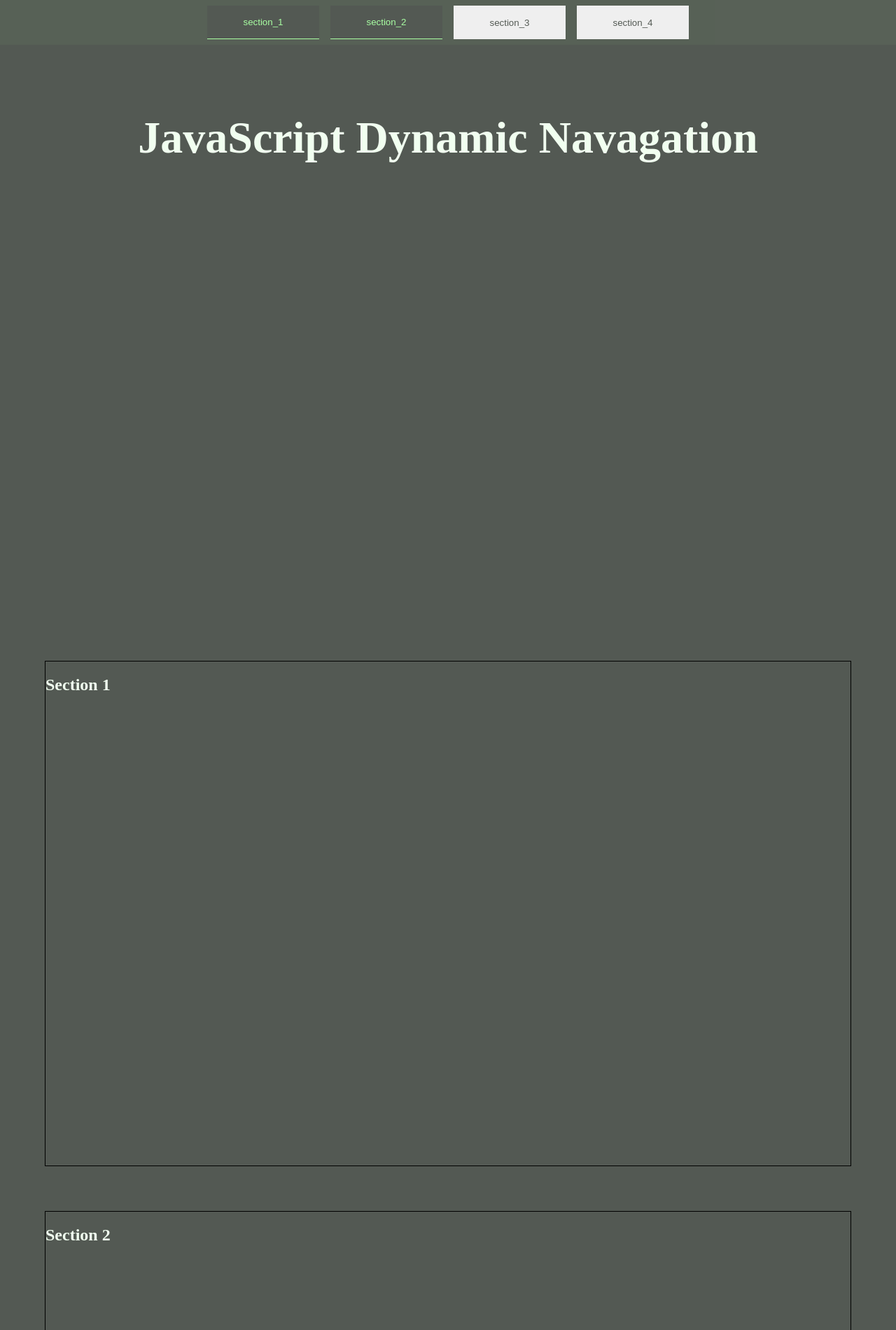
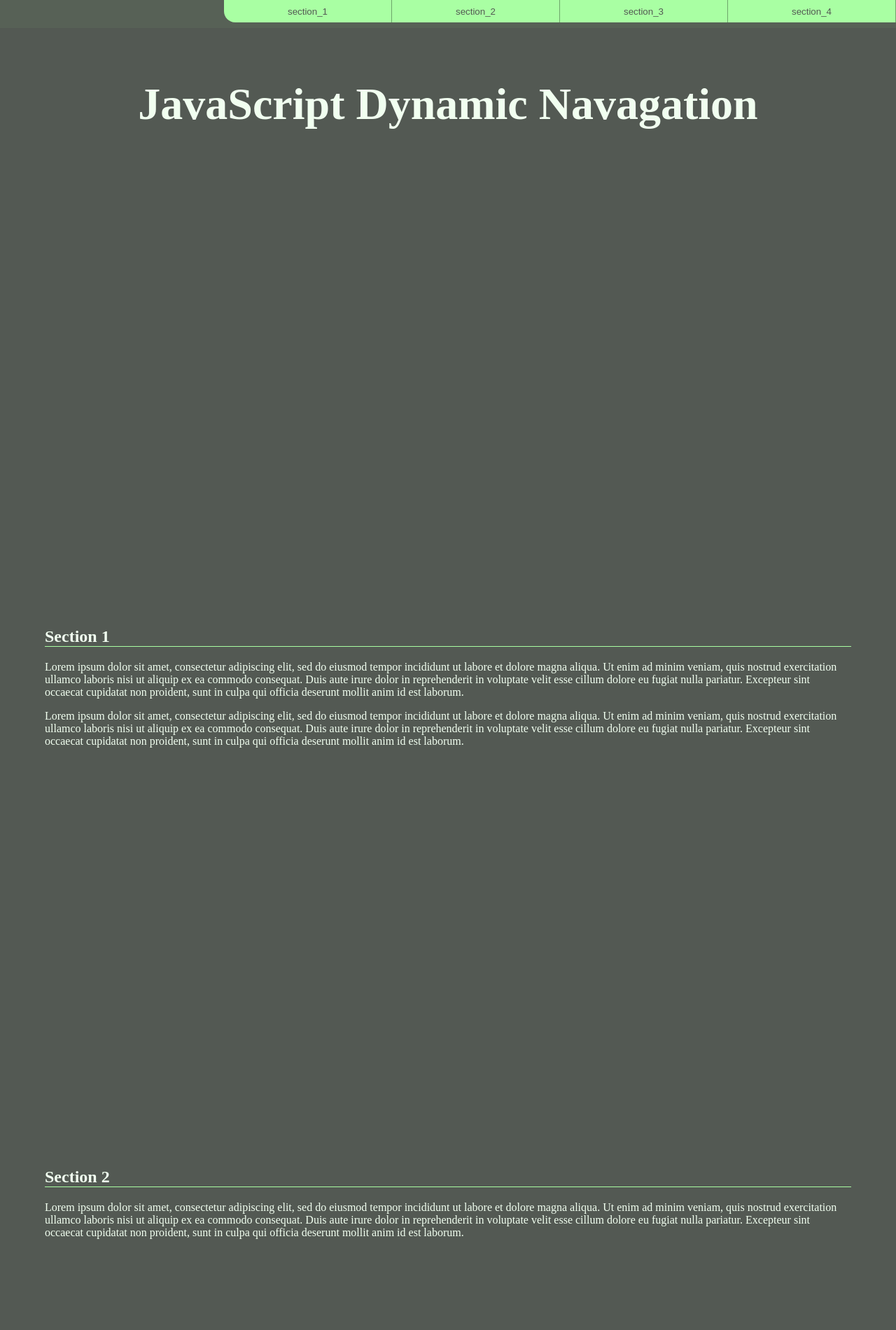
Before and after one commit to ShawnO86/Dynamic-navBar, a plain HTML site: page index.html in a window 1280 px wide. Shown: the top 1900 px of the page at 70% size. Drawn offline with Linux system fonts and the light colour scheme.

Commit message:
section active style + animation

```diff
--- a/index.html
+++ b/index.html
@@ -18,16 +18,49 @@
 
         <main>
             <section id="section_1">
-                <h2>Section 1</h2>
+                <h2 class="sectionHeader">Section 1</h2>
+                <div class="sectionContent">
+                    <p>Lorem ipsum dolor sit amet, consectetur adipiscing elit, sed do eiusmod tempor incididunt ut
+                        labore et dolore magna aliqua. Ut enim ad minim veniam, quis nostrud exercitation ullamco
+                        laboris nisi ut aliquip ex ea commodo consequat. Duis aute irure dolor in reprehenderit in
+                        voluptate velit esse cillum dolore eu fugiat nulla pariatur. Excepteur sint occaecat cupidatat
+                        non proident, sunt in culpa qui officia deserunt mollit anim id est laborum.</p>
+                    <p>Lorem ipsum dolor sit amet, consectetur adipiscing elit, sed do eiusmod tempor incididunt ut
+                        labore et dolore magna aliqua. Ut enim ad minim veniam, quis nostrud exercitation ullamco
+                        laboris nisi ut aliquip ex ea commodo consequat. Duis aute irure dolor in reprehenderit in
+                        voluptate velit esse cillum dolore eu fugiat nulla pariatur. Excepteur sint occaecat cupidatat
+                        non proident, sunt in culpa qui officia deserunt mollit anim id est laborum.</p>
+                </div>
             </section>
             <section id="section_2">
-                <h2>Section 2</h2>
+                <h2 class="sectionHeader">Section 2</h2>
+                <div class="sectionContent">
+                    <p>Lorem ipsum dolor sit amet, consectetur adipiscing elit, sed do eiusmod tempor incididunt ut
+                        labore et dolore magna aliqua. Ut enim ad minim veniam, quis nostrud exercitation ullamco
+                        laboris nisi ut aliquip ex ea commodo consequat. Duis aute irure dolor in reprehenderit in
+                        voluptate velit esse cillum dolore eu fugiat nulla pariatur. Excepteur sint occaecat cupidatat
+                        non proident, sunt in culpa qui officia deserunt mollit anim id est laborum.</p>
+                </div>
             </section>
             <section id="section_3">
-                <h2>Section 3</h2>
+                <h2 class="sectionHeader">Section 3</h2>
+                <div class="sectionContent">
+                    <p>Lorem ipsum dolor sit amet, consectetur adipiscing elit, sed do eiusmod tempor incididunt ut
+                        labore et dolore magna aliqua. Ut enim ad minim veniam, quis nostrud exercitation ullamco
+                        laboris nisi ut aliquip ex ea commodo consequat. Duis aute irure dolor in reprehenderit in
+                        voluptate velit esse cillum dolore eu fugiat nulla pariatur. Excepteur sint occaecat cupidatat
+                        non proident, sunt in culpa qui officia deserunt mollit anim id est laborum.</p>
+                </div>
             </section>
             <section id="section_4">
-                <h2>Section 4</h2>
+                <h2 class="sectionHeader">Section 4</h2>
+                <div class="sectionContent">
+                    <p>Lorem ipsum dolor sit amet, consectetur adipiscing elit, sed do eiusmod tempor incididunt ut
+                        labore et dolore magna aliqua. Ut enim ad minim veniam, quis nostrud exercitation ullamco
+                        laboris nisi ut aliquip ex ea commodo consequat. Duis aute irure dolor in reprehenderit in
+                        voluptate velit esse cillum dolore eu fugiat nulla pariatur. Excepteur sint occaecat cupidatat
+                        non proident, sunt in culpa qui officia deserunt mollit anim id est laborum.</p>
+                </div>
             </section>
         </main>
 
--- a/javaScript/main.js
+++ b/javaScript/main.js
@@ -1,5 +1,4 @@
 //Declare the navagation items in an array
-
 let navListItems = document.getElementsByTagName("section");
 const navBar = document.createElement("nav");
 const newList = document.createElement("ul");
@@ -18,6 +17,7 @@ for (let i = 0; i <= navListItems.length - 1; i++) {
     //Append li to unordered list
     newList.appendChild(newListItem);
 }
+
 //Append nav to body and previously created list to nav
 navBar.appendChild(newList);
 document.body.appendChild(navBar);
@@ -31,9 +31,11 @@ for (let i = 0; i < buttons.length; i++) {
     //Add event listeners to each button in "buttons" array
     button.addEventListener("click", (e) => {
         e.preventDefault();
-        navListItems[i].scrollIntoView({ block: "start", behavior: "smooth" });
+        navListItems[i].scrollIntoView({
+            block: "start",
+            behavior: "smooth"
+        });
     })
-    console.log(navListItems[i]);
 }
 
 //Button for scrolling to the top of page
@@ -41,15 +43,18 @@ const toTopBtn = document.getElementById("goTopLink");
 const topContainer = document.getElementById("layoutContainer");
 toTopBtn.addEventListener("click", (e) => {
     e.preventDefault();
-    topContainer.scrollIntoView({ block: "start", behavior: "smooth" })
+    topContainer.scrollIntoView({
+        block: "start",
+        behavior: "smooth"
+    })
 })
 
 //Scroll sensing function
 function isInViewport(section) {
     //Getting and storing DOMRect info for specified section
-    const domRect = section.getBoundingClientRect();
-    //Return true when top of section's box is within 50% of the window height AND has gone 50% of the sections height above the window.
-    return domRect.top > domRect.height * -0.5 && domRect.top < window.innerHeight * 0.5;
+    const domRectSection = section.getBoundingClientRect();
+    //Returns true while section bottom is atleast 100px below the top of window AND section top is showing on atleast 15% of window.
+    return domRectSection.bottom >= 100 && domRectSection.top <= window.innerHeight * 0.85;
 }
 
 //Adding button styles if corresponding section is in view
@@ -58,13 +63,23 @@ for (let i = 0; i < buttons.length; i++) {
     const button = document.getElementById(buttons[i].id);
     //Getting section to check isInViewport
     const section = navListItems[i];
+    const sectionHead = section.querySelector(".sectionHeader");
+    const sectionContent = section.querySelector(".sectionContent");
     document.addEventListener("scroll", () => {
-        //Add class navBtnIsActive if isInViewport returns true
+        //Add classes if isInViewport returns true
         if (isInViewport(section)) {
             button.classList.add("navBtnIsActive");
+            sectionHead.classList.remove("aniSectionHeadOut");
+            sectionContent.classList.remove("aniSectionContentOut");
+            sectionHead.classList.add("aniSectionHeadIn");
+            sectionContent.classList.add("aniSectionContentIn");
             //Remove class if false
         } else {
             button.classList.remove("navBtnIsActive");
+            sectionHead.classList.remove("aniSectionHeadIn");
+            sectionContent.classList.remove("aniSectionContentIn");
+            sectionHead.classList.add("aniSectionHeadOut");
+            sectionContent.classList.add("aniSectionContentOut");
         }
     })
 }
--- a/styles/mainStyle.css
+++ b/styles/mainStyle.css
@@ -6,59 +6,168 @@ body {
 }
 
 main {
-    margin: 4rem 5%;
+    margin: 4rem 5% 20rem 5%;
 }
 
 header {
     min-height: 90vh;
-    margin: 10rem 5% 0 5%;
+    margin: 7rem 5% 0 5%;
     text-align: center;
     font-size: 2rem;
 }
 
 section {
-    min-height: 90vh;
+    scroll-margin-top: 5rem;
+    margin: 0 auto 75vh auto;
 }
 
 nav ul {
     display: flex;
+    justify-content: right;
     position: fixed;
     top: 0;
     width: 100%;
     list-style: none;
     background-color: rgba(169, 255, 163, 0.05);
-    justify-content: center;
     margin: 0;
     padding: 0;
 }
 
 nav ul li {
-    margin: 0 0.5rem;
-    padding: 0.5rem 0 0.5rem 0;
-    border-radius: 0.5rem;
+    margin: 0;
+    padding: 0 0 0.5rem 0;
 }
 
 .navBtn {
     cursor: pointer;
     border: none;
-    padding: 0.25rem 0.5rem;
-    color: #535953;
-    height: 3rem;
+    border-right: 1px solid rgba(0, 0, 0, 0.35);
+    padding: 0.25rem 0.75rem;
+    background-color: #535953;
+    color: #F1FFF0;
+    height: 2rem;
     width: 10rem;
 }
 
-.navBtnIsActive, .navBtn:active {
-    background-color: #535953;
-    color: #A9FFA3;
-    border-bottom: 1px solid #A9FFA3;
+#section_1_Btn {
+    border-radius: 0 0 0 1rem;
 }
 
-#section_1, #section_2, #section_3, #section_4 {
-    scroll-margin-top: 4rem;
-    margin: 4rem auto;
-    border: 1px solid black;
+.navBtnIsActive {
+    background-color: rgba(169, 255, 163);
+    color: #535953;
+    width: 15rem;
+}
+
+.sectionHeader {
+    width: 0;
+    border-bottom: 1px solid #A9FFA3;
+    opacity: 0;
+    white-space: nowrap;
+}
+
+.sectionContent {
+    opacity: 0;
+    width: 100%;
+}
+
+.aniSectionHeadIn {
+    animation: 300ms ease-in 100ms forwards animated-head-in;
+}
+
+.aniSectionHeadOut {
+    animation: 300ms ease-in forwards animated-head-out;
+}
+
+.aniSectionContentIn {
+    animation: 300ms ease-in 300ms forwards animated-content-in;
+}
+
+.aniSectionContentOut {
+    animation: 300ms ease-in forwards animated-content-out;
 }
 
 #layoutContainer {
     scroll-margin-top: 10rem;
 }
+
+@keyframes animated-head-in {
+    from {
+        width: 0;
+        opacity: 0;
+    }
+
+    to {
+        width: 100%;
+        opacity: 1;
+    }
+}
+
+@keyframes animated-head-out {
+    from {
+        width: 100%;
+        opacity: 1;
+    }
+
+    to {
+        width: 0;
+        opacity: 0;
+    }
+}
+
+@keyframes animated-content-in {
+    from {
+        opacity: 0;
+    }
+
+    to {
+        opacity: 1;
+    }
+}
+
+@keyframes animated-content-out {
+    from {
+        opacity: 1;
+    }
+
+    to {
+        opacity: 0;
+    }
+}
+
+@media screen and (max-width: 800px) {
+    header {
+        margin: 5rem 5% 0 5%;
+        text-align: center;
+        font-size: 1.5rem;
+    }
+
+    section {
+        scroll-margin-top: 4rem;
+    }
+
+    nav ul {
+        justify-content: center;
+    }
+
+    nav ul li {
+        flex-grow: 2;
+    }
+
+    .navBtn {
+        padding: 0.25rem;
+        width: 100%;
+        font-size: 0.75rem;
+    }
+
+    .navBtnIsActive {
+        color: #535953;
+        border: 1px solid rgba(0, 0, 0, 0.35);
+        width: 100%;
+    }
+
+    #section_1_Btn {
+        border-radius: 0;
+        border-left: 1px solid rgba(0, 0, 0, 0.35);
+    }
+}
```
